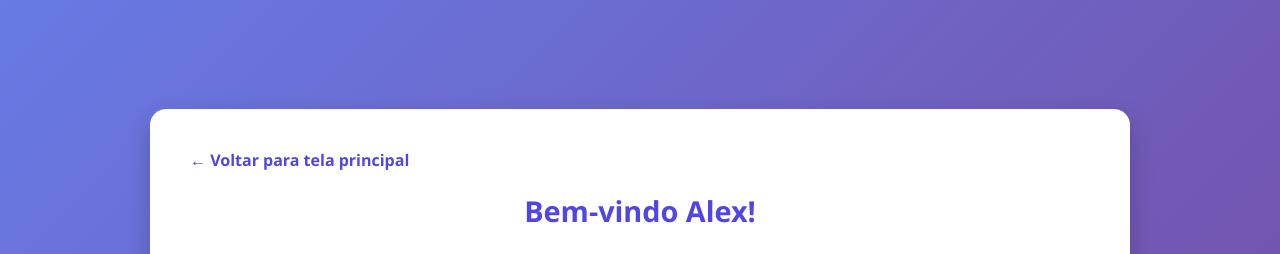
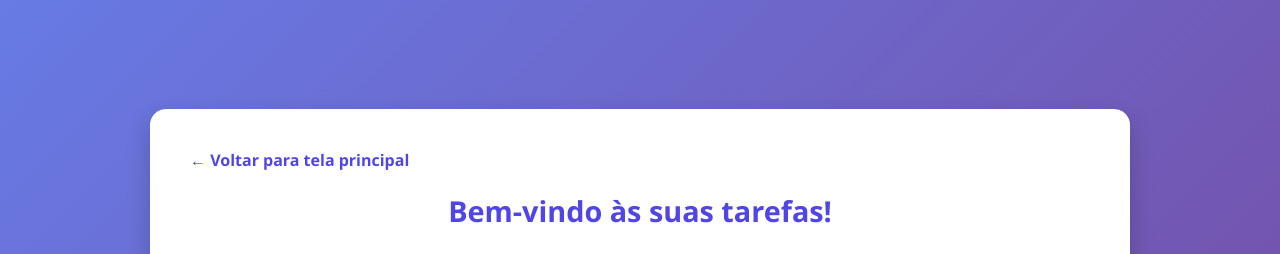
Before and after one commit to AlexOnn1/Primeiro-projeto-django, a Django app: page /tarefas/ in a window 1280 px wide. Shown: the part 144-398 px from the top of the page. Run offline with Django 5.2, Linux system fonts and the light colour scheme; data that the repository does not hold is empty.

Commit message:
Alterado texto do h1

```diff
--- a/templates/lista_de_tarefas/home.html
+++ b/templates/lista_de_tarefas/home.html
@@ -10,7 +10,7 @@
 <body>
     <div class="main-card">
         <a href="{% url 'home-projeto' %}" class="nav-link">← Voltar para tela principal</a>
-        <h1>Bem-vindo {{nome}}!</h1>
+        <h1>Bem-vindo às suas tarefas!</h1>
 
         <table>
             <thead>
```
